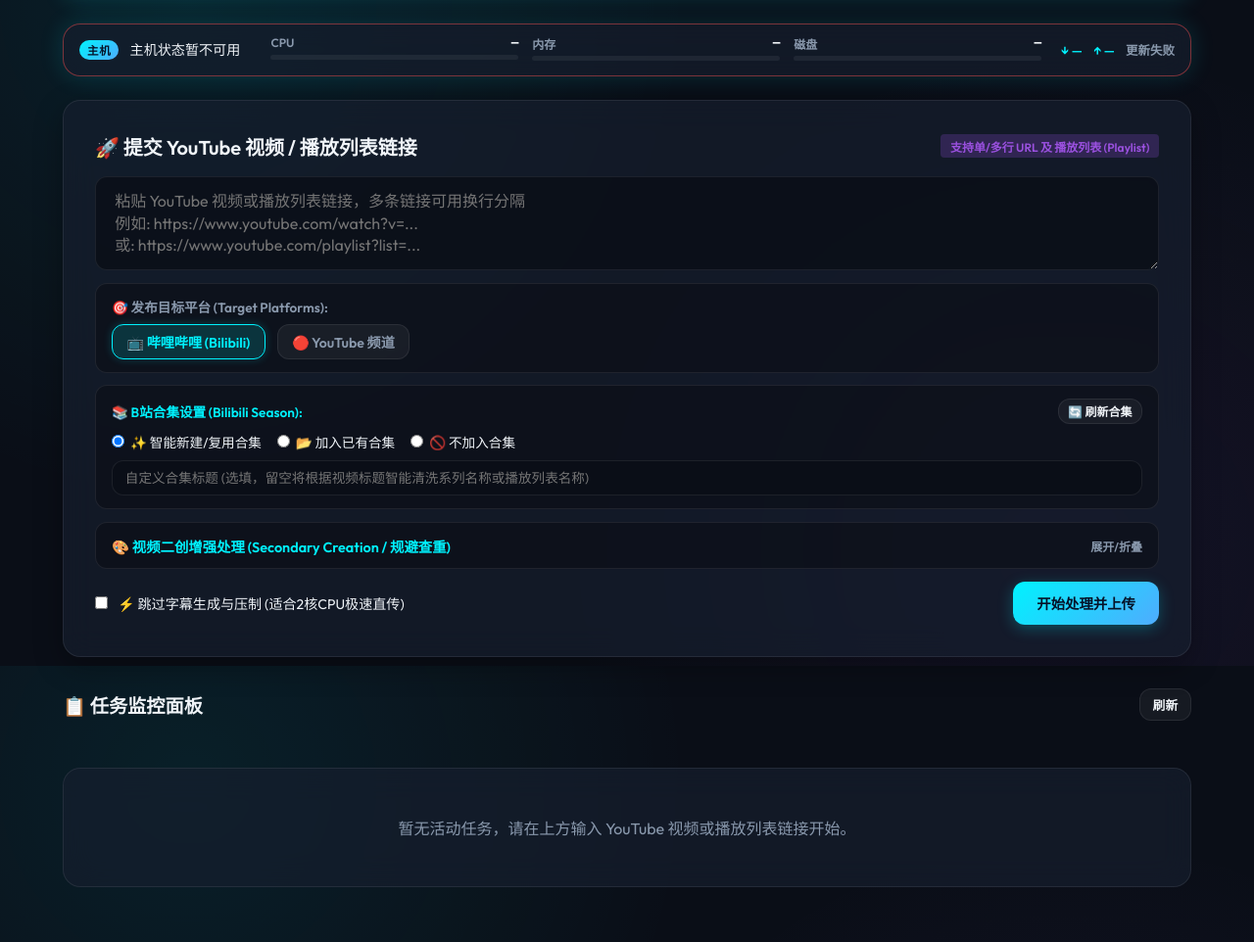
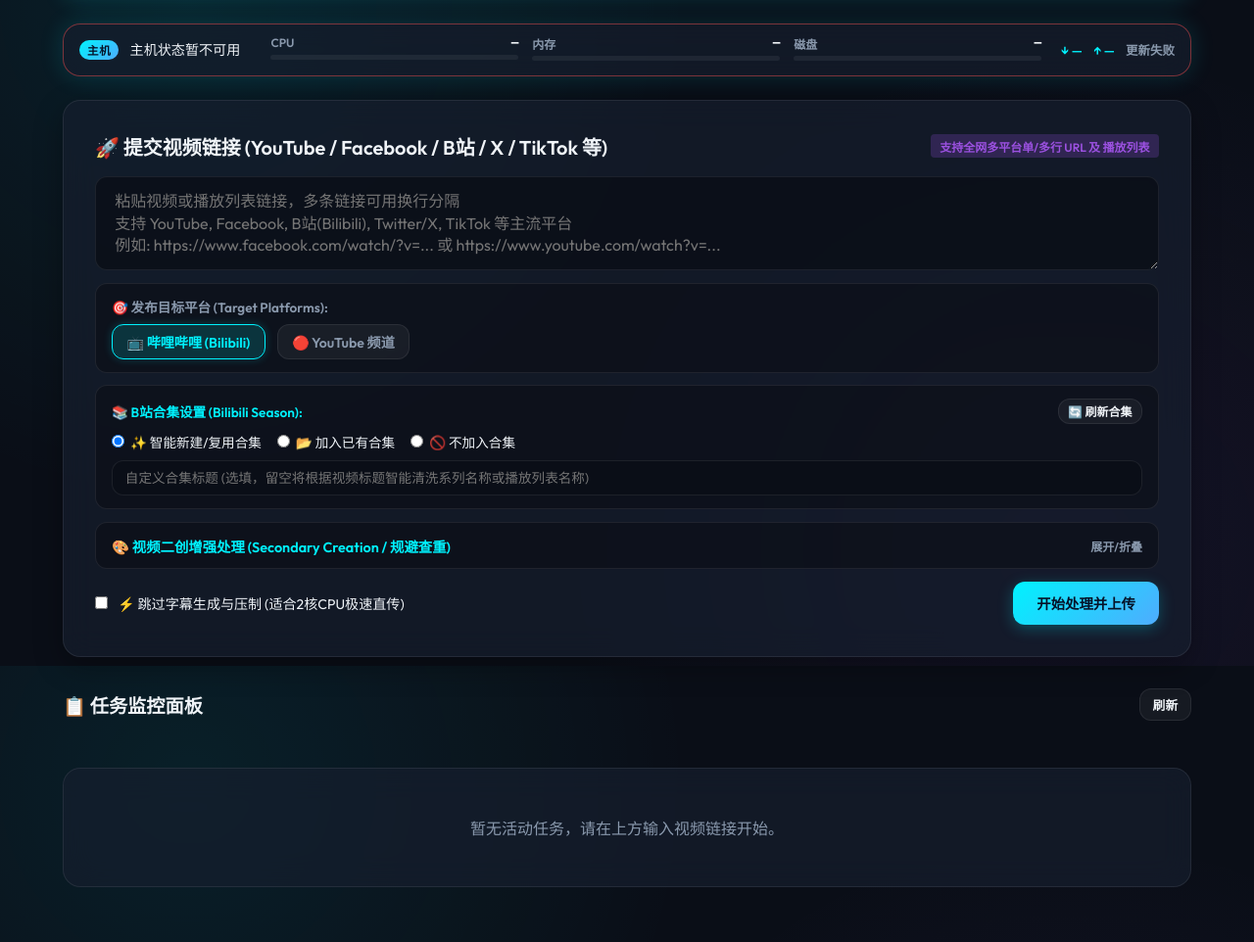
Before and after one commit to rayleeafar/youtobi, a Python web app: template templates/index.html in a window 1280 px wide. Shown: the part 120-1082 px from the top of the page at 98% size. Run offline with Jinja, Linux system fonts and the light colour scheme; the template is opened without the code that fills it, so the values that code supplies are empty.

Commit message:
feat(ui): update task form placeholder and title to highlight multi-platform support

```diff
--- a/templates/index.html
+++ b/templates/index.html
@@ -67,8 +67,8 @@
     <!-- Task Submission Card -->
     <div class="form-card">
       <div class="form-title" style="display: flex; justify-content: space-between; align-items: center;">
-        <span>🚀 提交 YouTube 视频 / 播放列表链接</span>
-        <span class="badge" style="background: rgba(168, 85, 247, 0.2); color: var(--accent-purple); padding: 0.2rem 0.6rem; border-radius: 4px; font-size: 0.75rem;">支持单/多行 URL 及 播放列表 (Playlist)</span>
+        <span>🚀 提交视频链接 (YouTube / Facebook / B站 / X / TikTok 等)</span>
+        <span class="badge" style="background: rgba(168, 85, 247, 0.2); color: var(--accent-purple); padding: 0.2rem 0.6rem; border-radius: 4px; font-size: 0.75rem;">支持全网多平台单/多行 URL 及 播放列表</span>
       </div>
       <form id="urlForm" onsubmit="handleFormSubmit(event)">
         <div class="url-input-group" style="flex-direction: column; align-items: stretch; gap: 0.8rem;">
@@ -76,7 +76,7 @@
             id="youtubeUrl"
             class="input-field"
             rows="3"
-            placeholder="粘贴 YouTube 视频或播放列表链接，多条链接可用换行分隔&#10;例如: https://www.youtube.com/watch?v=... &#10;或: https://www.youtube.com/playlist?list=..."
+            placeholder="粘贴视频或播放列表链接，多条链接可用换行分隔&#10;支持 YouTube, Facebook, B站(Bilibili), Twitter/X, TikTok 等主流平台&#10;例如: https://www.facebook.com/watch/?v=... 或 https://www.youtube.com/watch?v=..."
             required
             style="resize: vertical; font-family: inherit; line-height: 1.4;"
           ></textarea>
@@ -178,7 +178,7 @@
 
       <div id="taskList">
         <div class="task-card" style="text-align: center; color: var(--text-muted); padding: 3rem;">
-          暂无活动任务，请在上方输入 YouTube 视频或播放列表链接开始。
+          暂无活动任务，请在上方输入视频链接开始。
         </div>
       </div>
       <div id="taskScrollStatus" style="text-align: center; padding: 1.5rem; color: var(--text-muted); font-size: 0.85rem; display: none;">
```
